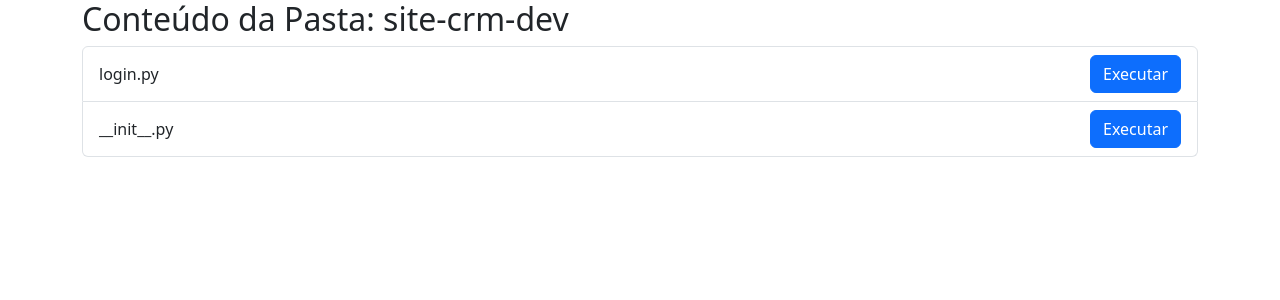
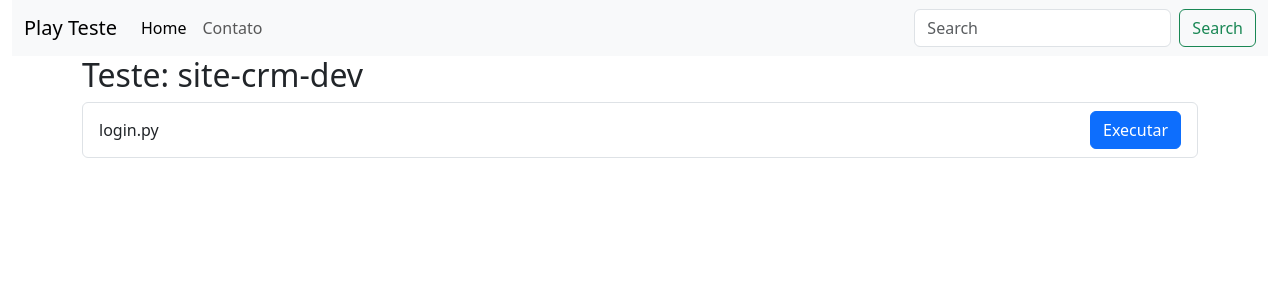
Before and after one commit to Lpinheirocl/playwright_python, a Flask app: page /site-crm-dev in a window 1280 px wide. Shown: the top 300 px of the page. Run offline with Flask 3, Linux system fonts and the light colour scheme.

Commit message:
site do teste

```diff
--- a/app/routes/pagtest.py
+++ b/app/routes/pagtest.py
@@ -10,7 +10,7 @@ def folder_content(folder_name):
     directory_path = os.path.join(os.path.dirname(__file__), '../tests', folder_name)
 
     # Liste os arquivos .py no diretório
-    py_files = [f for f in os.listdir(directory_path) if os.path.isfile(os.path.join(directory_path, f)) and f.endswith('.py')]
+    py_files = [f for f in os.listdir(directory_path) if os.path.isfile(os.path.join(directory_path, f)) and f.endswith('.py') and f != '__init__.py']
 
     return render_template('pagtest/pagtest.html', folder_name=folder_name, py_files=py_files)
 
--- a/app/templates/pagtest/pagtest.html
+++ b/app/templates/pagtest/pagtest.html
@@ -1,12 +1,20 @@
 {% extends 'base.html' %}
 
 {% block title %}
-Conteúdo da Pasta {{ folder_name }}
+{{ folder_name }}
 {% endblock %}
 
 {% block content %}
+        <div class="container-fluid">
+            {% set navbar_brand = 'Play Teste' %}
+            {% set navbar_items = [
+                {'label': 'Home', 'url': url_for('home.home'), 'active': True},
+                {'label': 'Contato', 'url': '#', 'active': False}
+            ] %}
+            {% include 'includes/navbar.html'  %}
+        </div>
     <div class="container">
-        <h2>Conteúdo da Pasta: {{ folder_name }}</h2>
+        <h2>Teste: {{ folder_name }}</h2>
 
         <!-- Listagem dos arquivos .py com botão para executar -->
         <ul class="list-group">
```
Also changed, not shown: app/tests/record/record.py (added, +19 -0 lines), app/templates/__init__.py (deleted), app/templates/home/__init__.py (added), app/templates/includes/__init__.py (added), app/templates/pagtest/__init__.py (added), app/templates/static/__init__.py (added), app/templates/static/favicon-16x16.png (added), app/tests/record/__init__.py (added), app/tests/site-wl-dev/__init__.py (added).
